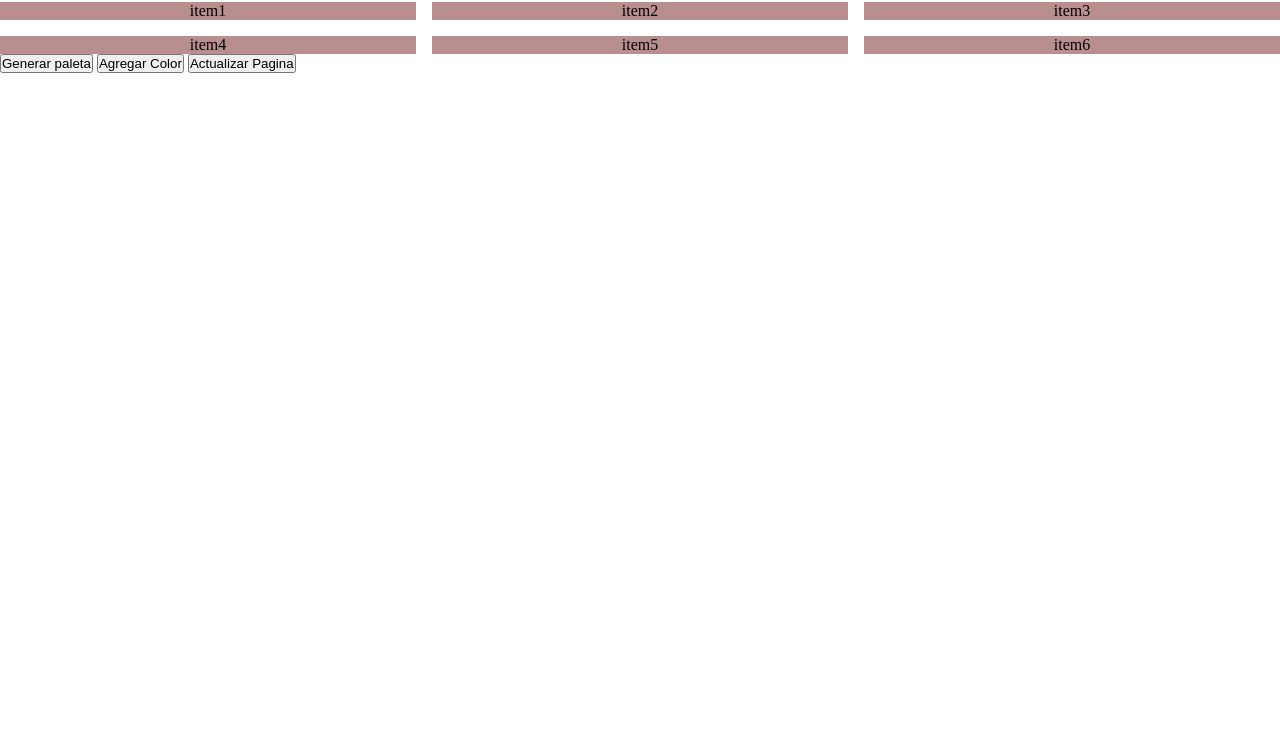
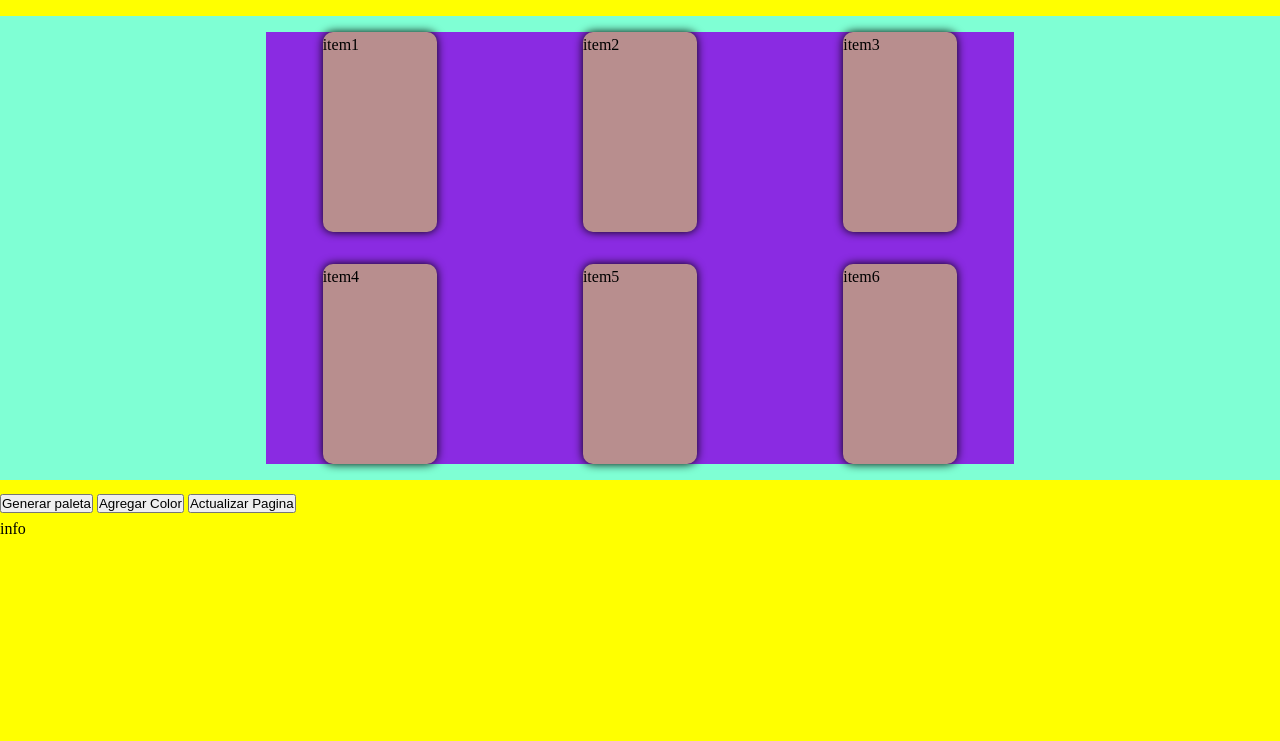
Before and after one commit to contrerasrdianac406/ProyectoM1_DianaCarolinaContreras, a plain HTML site: page index.html in a window 1280 px wide. Shown: the part 59-800 px from the top of the page. Drawn offline with Linux system fonts and the light colour scheme.

Commit message:
feat[css]: Se ajusta el css para main

```diff
--- a/CSS/style.css
+++ b/CSS/style.css
@@ -2,6 +2,16 @@
     margin: 0;
     padding: 0;
     box-sizing: border-box;
+}
+
+html {
+    font-size: 100%;
+}
+
+body {
+    margin: 0;
+    line-height: 1.6;
+    background-color: yellow;
 }
 
 header {
@@ -18,15 +28,38 @@ h1 {
 
 main {
     margin-top: 1.5rem;
+    max-width: 100rem;
+    padding: 1rem;
+    display: flex;
+    justify-content: center;
+    background-color: aquamarine;
 }
+
+
 
 .contenedor-colores {
     display: grid;
     grid-template-columns: repeat(3, 1fr);
-    gap: 1rem
+    gap: 2rem;
+    margin-top: 0rem;
+    background-color: blueviolet;
+    width: 60%;
+    justify-items: center;
+
+
 }
 
 #tarjeta {
     background-color: hsl(0, 23%, 64%);
-    text-align: center;
+    border-radius: 10px;
+    box-shadow: 0 0 10px;
+    overflow: hidden;
+    transition: 1s;
+    width: 50%;
+    height: 200px;
+
 }
+
+.contenedor-botones {
+    margin-top: 10px;
+}
--- a/index.html
+++ b/index.html
@@ -11,7 +11,6 @@
       <h1 id="encabezado" class="titulo">Paleta de Colores</h1>
     </header>
     <main id="principal" class="contenedor-principal">
-      <section id="seccion" class="galeria-colores">
       <article id="articulo" class="contenedor-colores">
         <div id="tarjeta" class="card1">item1</div>
         <div id="tarjeta" class="card2">item2</div>
@@ -20,8 +19,8 @@
         <div id="tarjeta" class="card5">item5</div>
         <div id="tarjeta" class="card6">item6</div>
       </article>
-      </section>
-
+    </main>
+    <section id="articulo-botones" class="contenedor-botones">
       <button id="generarPaleta" class="botonGenerarPaleta">
         Generar paleta
       </button>
@@ -29,8 +28,7 @@
       <button id="refrescarPagina" class="botonRefrescarPagina">
         Actualizar Pagina
       </button>
-    </main>
-
-    <footer id="info_pagina" class="footerPagina"></footer>
+    </section>
+    <footer id="info_pagina" class="footerPagina">info</footer>
   </body>
 </html>
```
Lines whose indentation alone changed are shown as unchanged.
